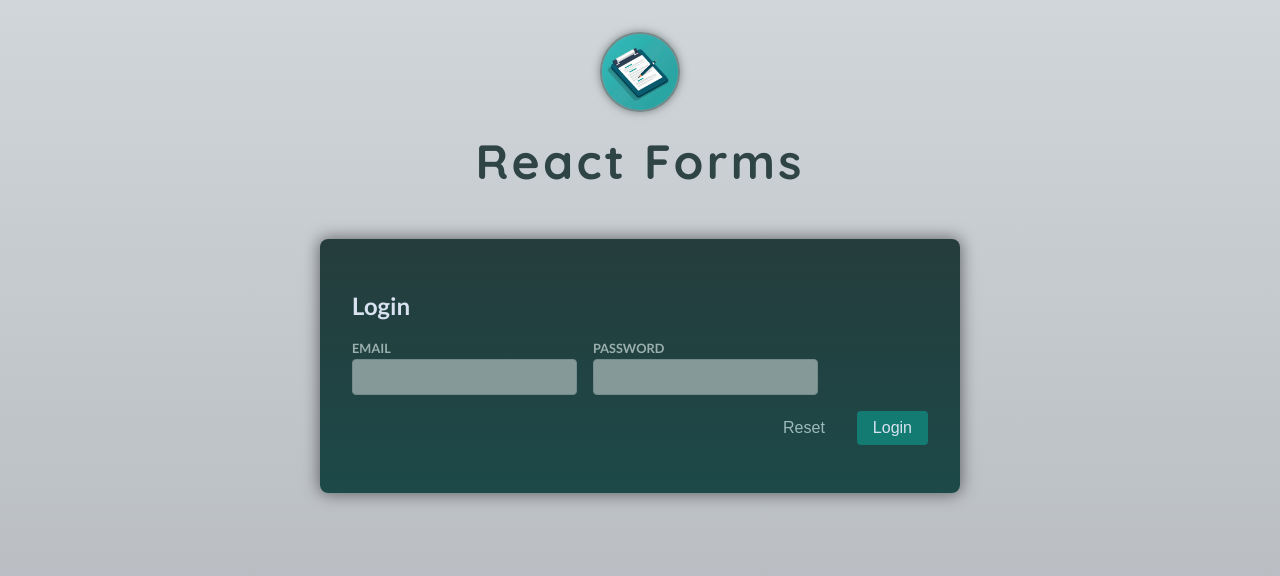
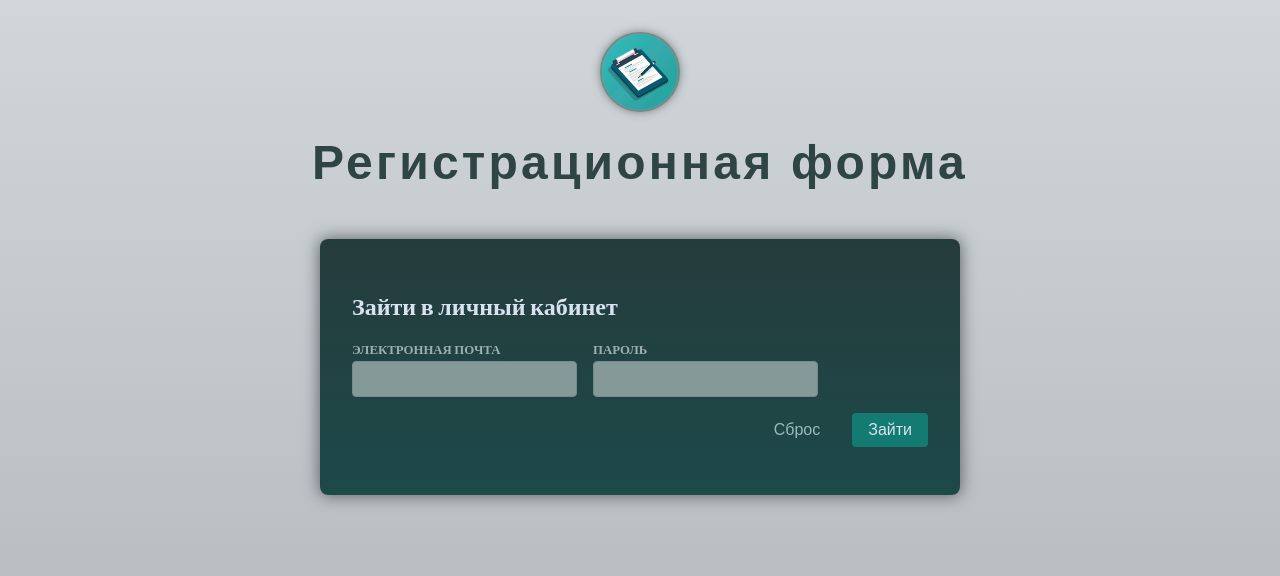
Before and after one commit to MyWorkSpace26/research-paper, a React (Vite) app: page / in a window 1280 px wide. Shown: the top 576 px of the page. Built offline with nearby package versions, Linux system fonts and the light colour scheme.

Commit message:
смена языка на русский

```diff
--- a/src/components/Header.jsx
+++ b/src/components/Header.jsx
@@ -1,10 +1,10 @@
-import logoImg from '../assets/logo.jpg';
+import logoImg from "../assets/logo.jpg";
 
 export default function Header() {
   return (
     <header>
       <img src={logoImg} alt="A form and a pencil" />
-      <h1>React Forms</h1>
+      <h1>Регистрационная форма</h1>
     </header>
   );
 }
--- a/src/components/Login.jsx
+++ b/src/components/Login.jsx
@@ -4,11 +4,6 @@ export default function Login() {
     email: "",
     password: "",
   });
-
-  function handleSubmit(event) {
-    event.preventDefault();
-    console.log(enteredValues);
-  }
 
   function handelInputChange(identifier, value) {
     setEnteredValues((prevValues) => ({
@@ -17,13 +12,23 @@ export default function Login() {
     }));
   }
 
+  function handleSubmit(event) {
+    event.preventDefault();
+    console.log(enteredValues);
+    event.target.reset();
+  }
+
+  function reset() {
+    setEnteredValues({ email: "", password: "" });
+  }
+
   return (
     <form onSubmit={handleSubmit}>
-      <h2>Login</h2>
+      <h2>Зайти в личный кабинет</h2>
 
       <div className="control-row">
         <div className="control no-margin">
-          <label htmlFor="email">Email</label>
+          <label htmlFor="email">Электронная почта</label>
           <input
             id="email"
             type="email"
@@ -34,7 +39,7 @@ export default function Login() {
         </div>
 
         <div className="control no-margin">
-          <label htmlFor="password">Password</label>
+          <label htmlFor="password">Пароль</label>
           <input
             id="password"
             type="password"
@@ -48,8 +53,12 @@ export default function Login() {
       </div>
 
       <p className="form-actions">
-        <button className="button button-flat">Reset</button>
-        <button className="button">Login</button>
+        <button type="reset" className="button button-flat" onClick={reset}>
+          Сброс
+        </button>
+        <button type="submit" className="button">
+          Зайти
+        </button>
       </p>
     </form>
   );
```
